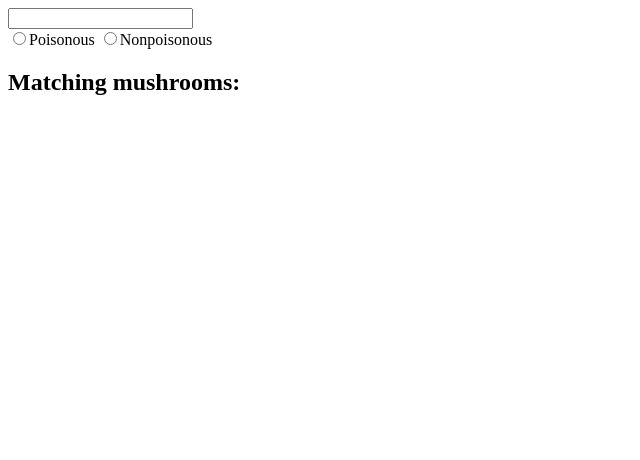
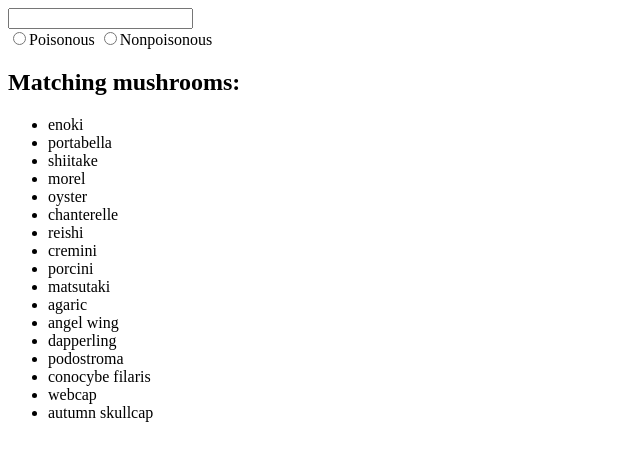
Before and after one commit to cait-rocco/mushroom-mania, a plain HTML site: page index.html in a window 1280 px wide. Shown: the whole page, without its empty margins (0-640 px from the left). Drawn offline with nearby package versions, Linux system fonts and the light colour scheme; some packages are replaced by stand-ins of ours.

Commit message:
mushFactory script tag put in index

```diff
--- a/index.html
+++ b/index.html
@@ -10,6 +10,8 @@
         <script src="https://ajax.googleapis.com/ajax/libs/angularjs/1.6.4/angular.min.js"></script>
         <script src="https://cdnjs.cloudflare.com/ajax/libs/angular.js/1.6.5/angular-route.js"></script>
 		<script src="app.js"></script>
+        <script src="mushFactory.js"></script>
 		<script src="mushCtrl.js"></script>
+
     </body>
 </html>
```
